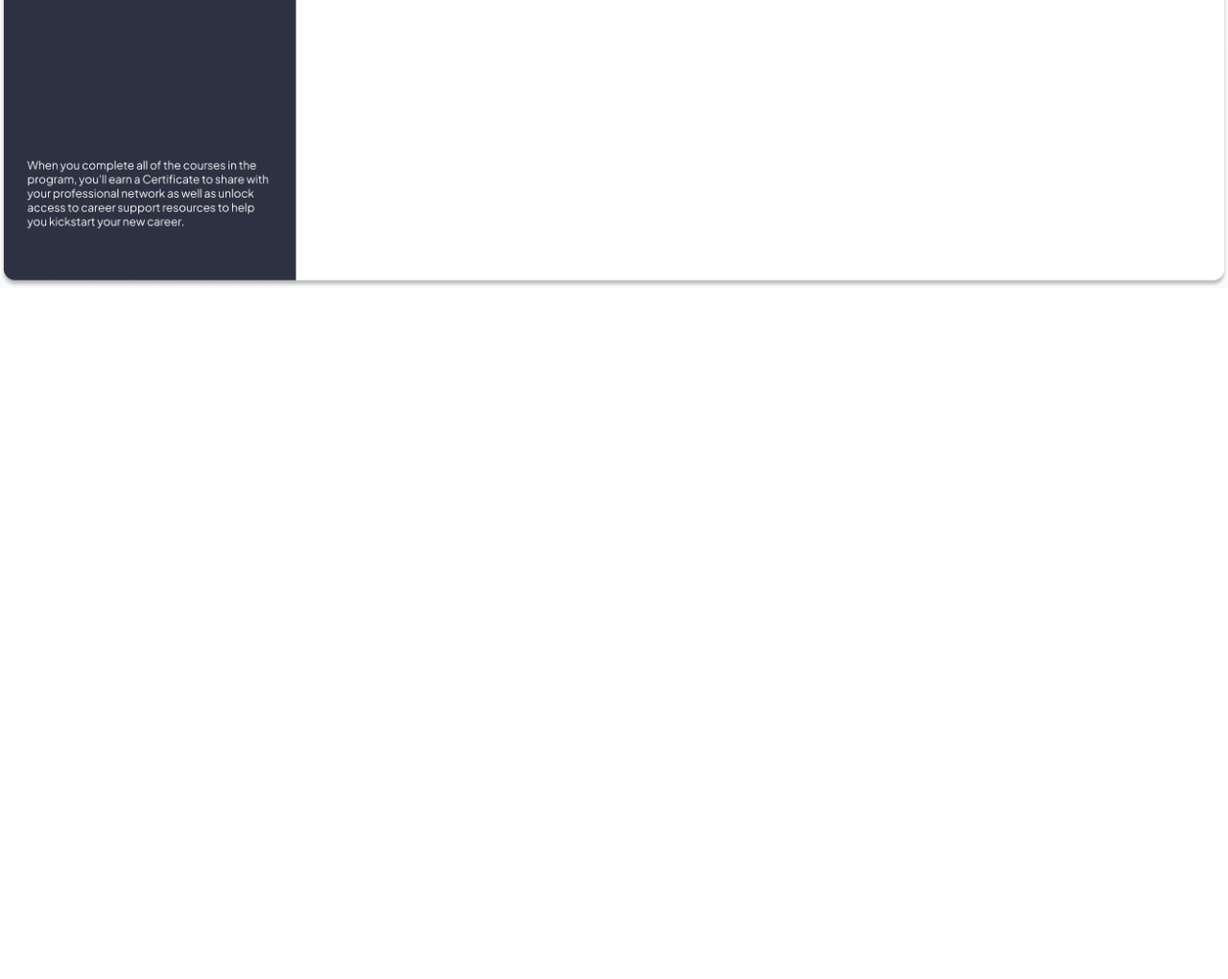
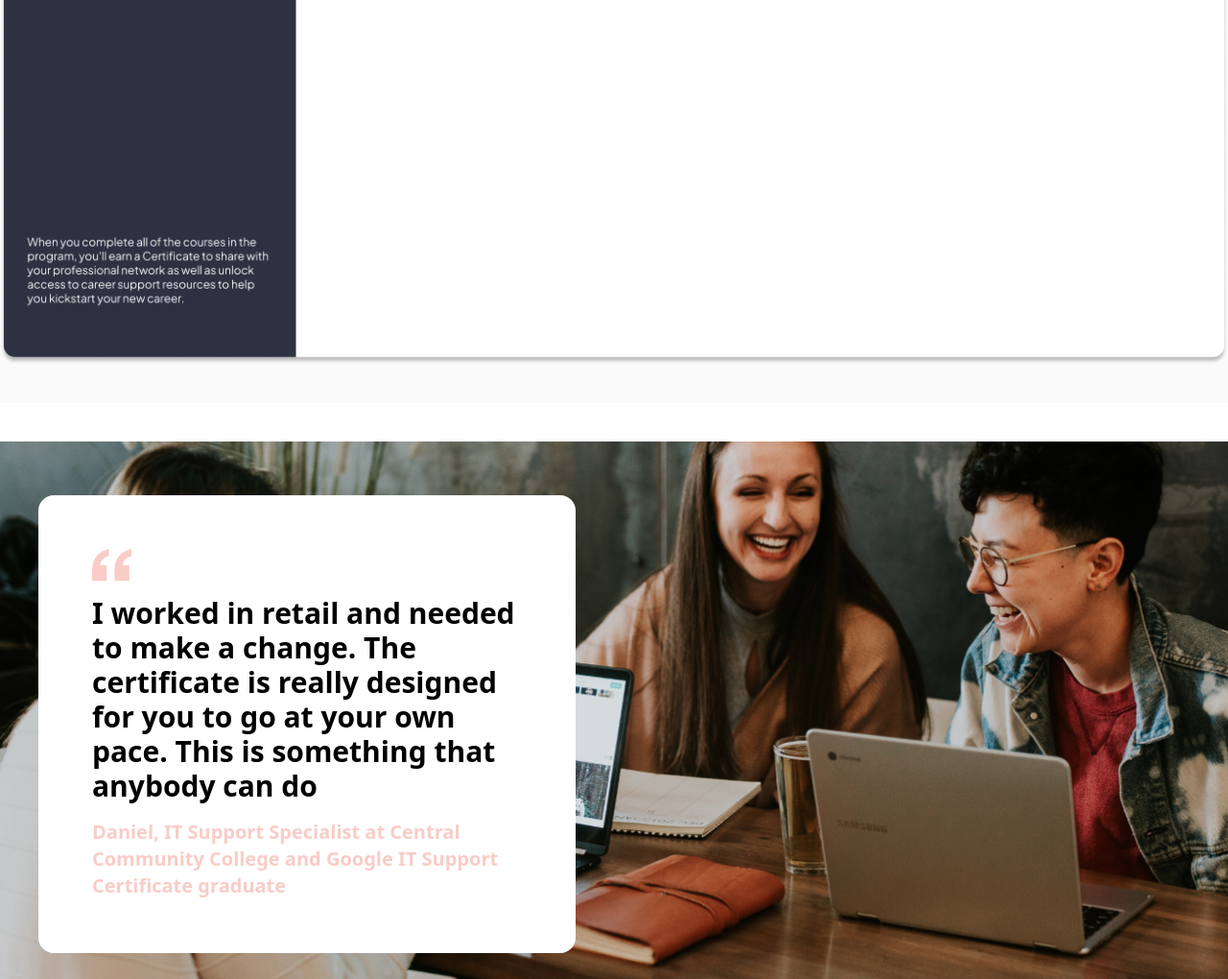
Before and after one commit to Abusyead/Tailwind_CSS_Assignment, a website built with Vite: page index.html in a window 1280 px wide. Shown: the part 8142-9162 px from the top of the page at 96% size. Before the commit the page ends 8442 px from the top, so only its background shows below. Built offline with nearby package versions, Linux system fonts and the light colour scheme.

Commit message:
complete bottom section

```diff
--- a/index.html
+++ b/index.html
@@ -254,7 +254,7 @@
     <!-- Course details section code start hare -->
 
     <section id="course-details" class="bg-[#FAFAFA]">
-        <div class="container mx-auto">
+        <div class="container mx-auto my-10 py-10">
             <div>
                     <img class="w-full" src="Img/Group 238901.png" alt="">
                     <img class=" rotate-12 w-full" src="Img/Connector Vector (3).png" alt="">
@@ -277,6 +277,22 @@
         </div>
     </section>
 
+    <!-- #F9CCC7 code start here -->
+
+    <section style="background-image: url(Img/brooke.png);" class="h-[70vh] w-full bg-cover bg-no-repeat">
+            <div class="container mx-auto grid md:grid-cols-12 grid-cols-6 px-10">
+                <div class="bg-white col-span-6 md:w-[560px]  w-full rounded-2xl mt-14 p-14">
+                    <img src="Img/“.png" alt="">
+                    <h3 class="my-4 md:text-3xl text-xl font-semibold">
+                        I worked in retail and needed to make a change. The certificate is really designed for you to go at your own pace. This is something that anybody can do
+                    </h3>
+                    <p class="font-bold md:text-xl text-sm text-[#F9CCC7]" >
+                        Daniel, IT Support Specialist at Central Community College and Google IT Support Certificate graduate
+                    </p>
+            </div>
+                </div>
+
+    </section>
 
 </body>
 </html>
```
Also changed, not shown: Img/Rectangle 29911.png (deleted), Img/brooke.png (added), Img/“.png (added).
